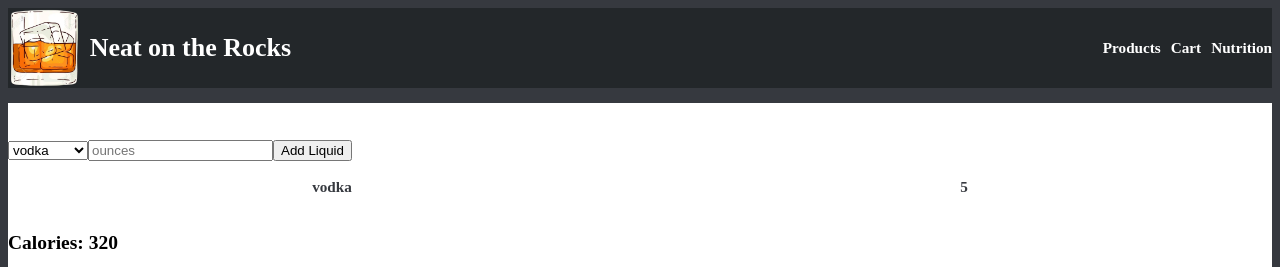
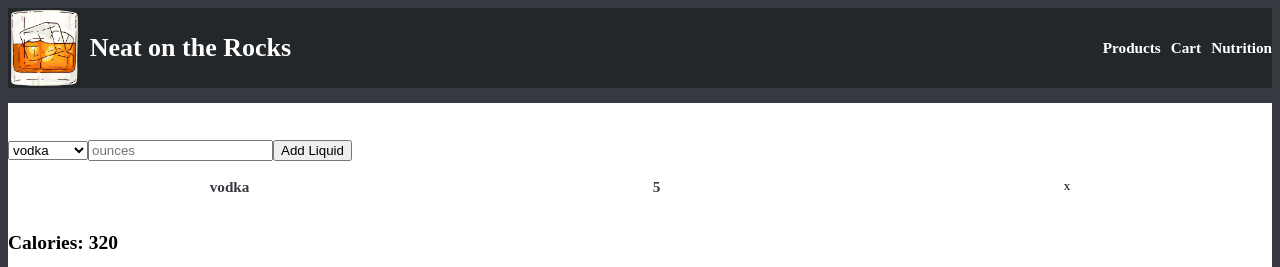
Before and after one commit to aldoportillo/NeatontheRocks, a React (Create React App) app: page /macro in a window 1280 px wide. Both pictures are taken after typing "5" into the empty fields and a click on the button "Add Liquid". Shown: the top 267 px of the page. Built offline with nearby package versions, Linux system fonts and the light colour scheme.

Commit message:
Start delete ingiridient functionality

```diff
--- a/src/components/SpecList.js
+++ b/src/components/SpecList.js
@@ -1,10 +1,26 @@
 import React from 'react'
 
-export default function SpecList({name, ounces}) {
+export default function SpecList({name, ounces, cocktail, setCocktail}) {
+
+    const deleteSpec = (name, arr) => {
+        let newArr = arr;
+
+        const index = newArr.findIndex(obj => {
+            return obj.name === name;
+        })
+
+        newArr.splice(index, 1)
+
+        console.log(newArr)
+        setCocktail(newArr)
+    }
+
+    console.log(cocktail)
   return (
     <div className='spec-list'>
         <h3>{name}</h3>
         <h3>{ounces}</h3>
+        <p onClick={() => deleteSpec(name, cocktail)}>x</p>
     </div>
   )
 }
--- a/src/pages/Macro.js
+++ b/src/pages/Macro.js
@@ -15,7 +15,7 @@ export default function Macro () {
     const [cocktail, setCocktail] = React.useState([])
 
    const renderSpecList = cocktail.map(item => {
-    return <SpecList key={nanoid()} name={item.name} ounces={item.ounces} />
+    return <SpecList key={nanoid()} name={item.name} ounces={item.ounces} cocktail={cocktail} setCocktail={setCocktail}/>
    })
     return (
         <div className='nutrition-page'>
```
